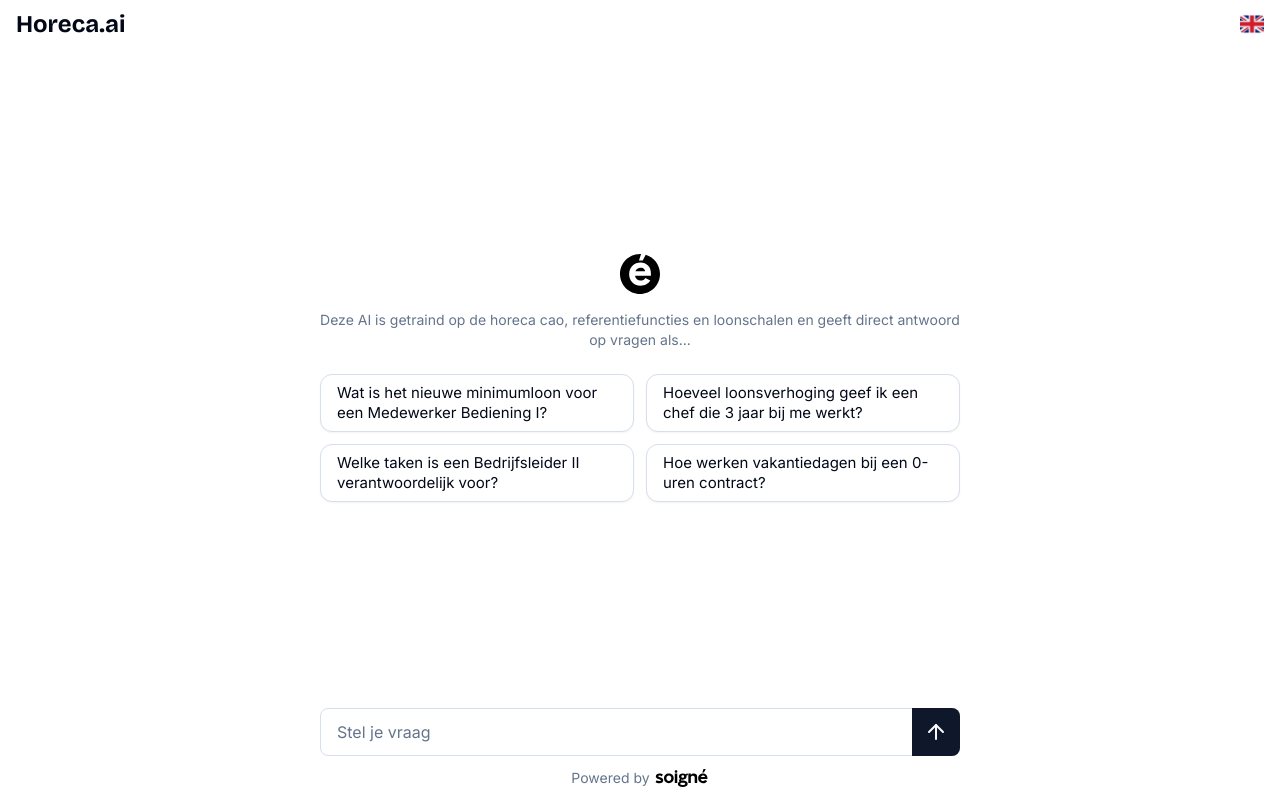
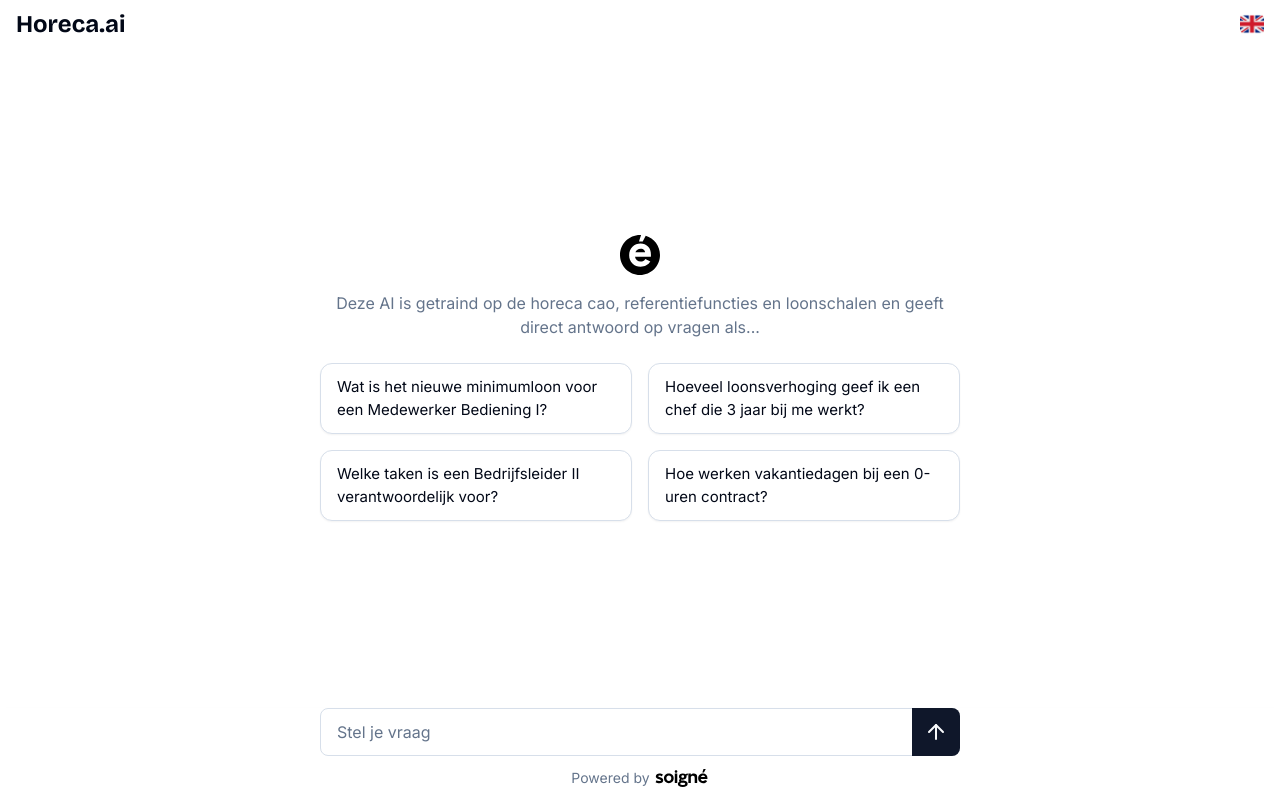
Before and after one commit to lucasschakel/horeca-referentiefuncties, a Next.js app: page / in a window 1280 px wide. Built offline with nearby package versions, Linux system fonts and the light colour scheme.

Commit message:
UI updates

```diff
--- a/app/page.tsx
+++ b/app/page.tsx
@@ -1,7 +1,6 @@
 'use client'
 
-import '@/app/globals.css'
-import { useState, useEffect, useRef } from 'react'
+import React, { useState, useEffect, useRef } from 'react'
 import { ToastProvider, useToast } from '@/components/ToastContext'
 import { ToastContainer } from '@/components/ui/ToastContainer'
 import { callOpenAIAssistant } from '@/lib/openAi'
@@ -18,15 +17,26 @@ interface Message {
   content: string
 }
 
+interface Translations {
+  title: string
+  startPrompt: string
+  inputPlaceholderInitial: string
+  inputPlaceholderOngoing: string
+  poweredBy: string
+  thinking: string
+  exampleQuestions: string[]
+}
+
 function HorecaReferentiefunctiesChat() {
   const [messages, setMessages] = useState<Message[]>([])
   const [inputMessage, setInputMessage] = useState('')
   const [isThinking, setIsThinking] = useState(false)
+  const [language, setLanguage] = useState('nl')
+  const [cancelToken, setCancelToken] = useState<AbortController | null>(null)
+
   const { toast } = useToast()
   const messagesEndRef = useRef<HTMLDivElement>(null)
   const inputRef = useRef<HTMLInputElement>(null)
-  const [language, setLanguage] = useState('nl')
-  const [cancelToken, setCancelToken] = useState<AbortController | null>(null)
 
   useEffect(() => {
     const link = document.createElement('link')
@@ -40,15 +50,12 @@ function HorecaReferentiefunctiesChat() {
   }, [])
 
   useEffect(() => {
-    const isMobileDevice = () => {
-      return /Android|webOS|iPhone|iPad|iPod|BlackBerry|IEMobile|Opera Mini/i.test(
+    if (
+      !/Android|webOS|iPhone|iPad|iPod|BlackBerry|IEMobile|Opera Mini/i.test(
         navigator.userAgent
       )
-    }
-
-    // Focus the input only if it's not a mobile device
-    if (!isMobileDevice() && inputRef.current) {
-      inputRef.current.focus()
+    ) {
+      inputRef.current?.focus()
     }
   }, [])
 
@@ -57,7 +64,6 @@ function HorecaReferentiefunctiesChat() {
       messagesEndRef.current?.scrollIntoView({ behavior: 'smooth' })
     }
     scrollToBottom()
-    // Add a small delay to ensure scrolling after the DOM has updated
     const timeoutId = setTimeout(scrollToBottom, 100)
     return () => clearTimeout(timeoutId)
   }, [messages, isThinking])
@@ -74,9 +80,7 @@ function HorecaReferentiefunctiesChat() {
   }
 
   const handleRefresh = () => {
-    if (cancelToken) {
-      cancelToken.abort()
-    }
+    cancelToken?.abort()
     setMessages([])
     setIsThinking(false)
     setInputMessage('')
@@ -85,8 +89,7 @@ function HorecaReferentiefunctiesChat() {
   const handleSendMessage = async (message: string) => {
     if (!message.trim()) return
 
-    const userMessage: Message = { role: 'user', content: message }
-    setMessages((prev) => [...prev, userMessage])
+    setMessages((prev) => [...prev, { role: 'user', content: message }])
     setInputMessage('')
     setIsThinking(true)
 
@@ -98,15 +101,9 @@ function HorecaReferentiefunctiesChat() {
         message,
         abortController.signal
       )
-      const assistantMessage: Message = {
-        role: 'assistant',
-        content: response,
-      }
-      setMessages((prev) => [...prev, assistantMessage])
-    } catch (error: unknown) {
-      if (error instanceof Error && error.name === 'AbortError') {
-        // Request was aborted, do nothing
-      } else {
+      setMessages((prev) => [...prev, { role: 'assistant', content: response }])
+    } catch (error) {
+      if (error instanceof Error && error.name !== 'AbortError') {
         toast({
           title: 'Error',
           description: 'Failed to get a response.',
@@ -131,56 +128,18 @@ function HorecaReferentiefunctiesChat() {
         showRefresh={messages.length > 0}
       />
 
-      <main className="relative flex h-full w-full flex-1 flex-col overflow-hidden transition-colors">
-        <div className="relative flex h-full max-w-full flex-1 flex-col overflow-hidden">
-          <div className="flex-1 overflow-hidden">
-            <div className="h-full overflow-y-auto">
-              <div className="flex h-full flex-col items-center justify-start text-sm">
-                {messages.length === 0 ? (
-                  <div className="flex h-full w-full flex-col items-center justify-center px-4 py-8 md:max-w-2xl">
-                    <div className="mb-4 flex justify-center">
-                      <div className="relative h-[40px] w-[40px]">
-                        <Image
-                          src="/Soigne-e.svg"
-                          alt="Soigne Logo"
-                          layout="fill"
-                          objectFit="contain"
-                        />
-                      </div>
-                    </div>
-                    <p className="mb-6 text-center text-muted-foreground">
-                      {t.startPrompt}
-                    </p>
-                    <div className="grid w-full grid-cols-1 gap-3 sm:grid-cols-3 md:grid-cols-2">
-                      {t.exampleQuestions.map((question, index) => (
-                        <ExampleQuestion
-                          key={index}
-                          onClick={() => handleSendMessage(question)}
-                          className={`h-auto whitespace-normal text-left ${index === 3 ? 'hidden md:block' : ''}`}
-                        >
-                          {question}
-                        </ExampleQuestion>
-                      ))}
-                    </div>
-                  </div>
-                ) : (
-                  <div className="flex w-full flex-col p-3 pb-6 md:max-w-2xl md:p-4 md:pb-8">
-                    {messages.map((message, index) => (
-                      <MessageBubble
-                        key={index}
-                        role={message.role}
-                        content={message.content}
-                      />
-                    ))}
-                    {isThinking && (
-                      <ThinkingAnimation thinkingText={t.thinking} />
-                    )}
-                  </div>
-                )}
-                <div ref={messagesEndRef} />
-              </div>
-            </div>
-          </div>
+      <main className="flex-1 overflow-hidden">
+        <div className="h-full overflow-y-auto">
+          {messages.length === 0 ? (
+            <EmptyState t={t} onSendMessage={handleSendMessage} />
+          ) : (
+            <ChatMessages
+              messages={messages}
+              isThinking={isThinking}
+              t={t}
+              messagesEndRef={messagesEndRef}
+            />
+          )}
         </div>
       </main>
 
@@ -200,6 +159,61 @@ function HorecaReferentiefunctiesChat() {
   )
 }
 
+const EmptyState: React.FC<{
+  t: Translations
+  onSendMessage: (message: string) => void
+}> = ({ t, onSendMessage }) => (
+  <div className="flex h-full items-center justify-center">
+    <div className="flex max-w-2xl flex-col items-center justify-center px-4 py-8">
+      <div className="relative mb-4 h-[40px] w-[40px]">
+        <Image
+          src="/Soigne-e.svg"
+          alt="Soigne Logo"
+          layout="fill"
+          objectFit="contain"
+        />
+      </div>
+      <p className="mb-6 text-center text-[15px] leading-6 text-muted-foreground md:text-[16px]">
+        {t.startPrompt}
+      </p>
+      <div className="grid w-full grid-cols-1 gap-3 sm:grid-cols-3 md:grid-cols-2 md:gap-4">
+        {t.exampleQuestions.map((question: string, index: number) => (
+          <ExampleQuestion
+            key={index}
+            onClick={() => onSendMessage(question)}
+            className={`h-auto whitespace-normal text-left ${
+              index === 3 ? 'hidden md:block' : ''
+            }`}
+          >
+            {question}
+          </ExampleQuestion>
+        ))}
+      </div>
+    </div>
+  </div>
+)
+
+const ChatMessages: React.FC<{
+  messages: Message[]
+  isThinking: boolean
+  t: Translations
+  messagesEndRef: React.RefObject<HTMLDivElement>
+}> = ({ messages, isThinking, t, messagesEndRef }) => (
+  <div className="flex min-h-full w-full items-start justify-center">
+    <div className="flex w-full max-w-2xl flex-col p-3 pb-6 md:p-4 md:pb-8">
+      {messages.map((message, index) => (
+        <MessageBubble
+          key={index}
+          role={message.role}
+          content={message.content}
+        />
+      ))}
+      {isThinking && <ThinkingAnimation thinkingText={t.thinking} />}
+      <div ref={messagesEndRef} />
+    </div>
+  </div>
+)
+
 export default function Page() {
   return (
     <ToastProvider>
--- a/components/ui/ExampleQuestion.tsx
+++ b/components/ui/ExampleQuestion.tsx
@@ -7,9 +7,7 @@ const exampleQuestionVariants = cva(
   {
     variants: {
       size: {
-        default: 'px-4 py-2',
-        sm: 'px-3 py-2',
-        lg: 'px-5 py-3',
+        default: 'px-4 py-2 md:py-3',
       },
     },
     defaultVariants: {
```
